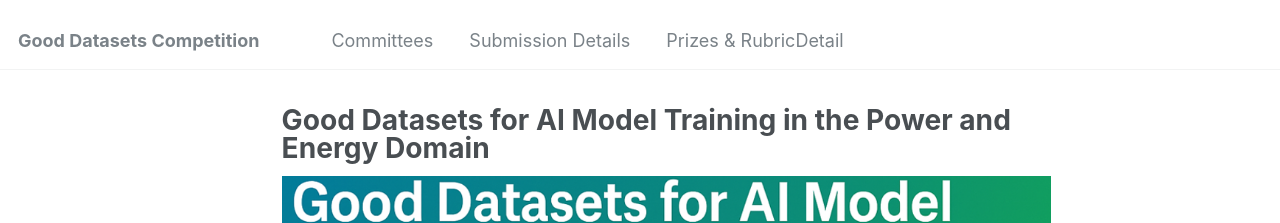
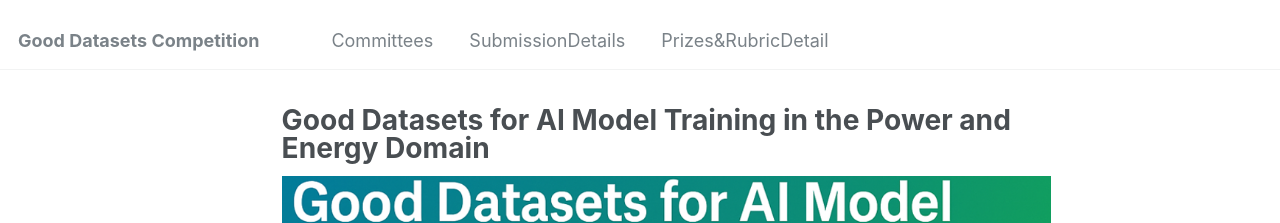
Before and after one commit to dpPEScomp/pesdpcompetition.github.io, a Jekyll site: the page built from _pages/about.md, in a window 1280 px wide. Shown: the top 223 px of the page. Built offline with Jekyll 4.4.1, drawn with Linux system fonts in a browser that asks for light colours.

Commit message:
Update navigation.yml

```diff
--- a/_data/navigation.yml
+++ b/_data/navigation.yml
@@ -8,8 +8,8 @@ main:
   - title: "Committees"
     url: /committees/
 
-  - title: "Submission Details"
+  - title: "SubmissionDetails"
     url: /submission/
 
-  - title: "Prizes & RubricDetail"
+  - title: "Prizes&RubricDetail"
     url: /prizes/
```
